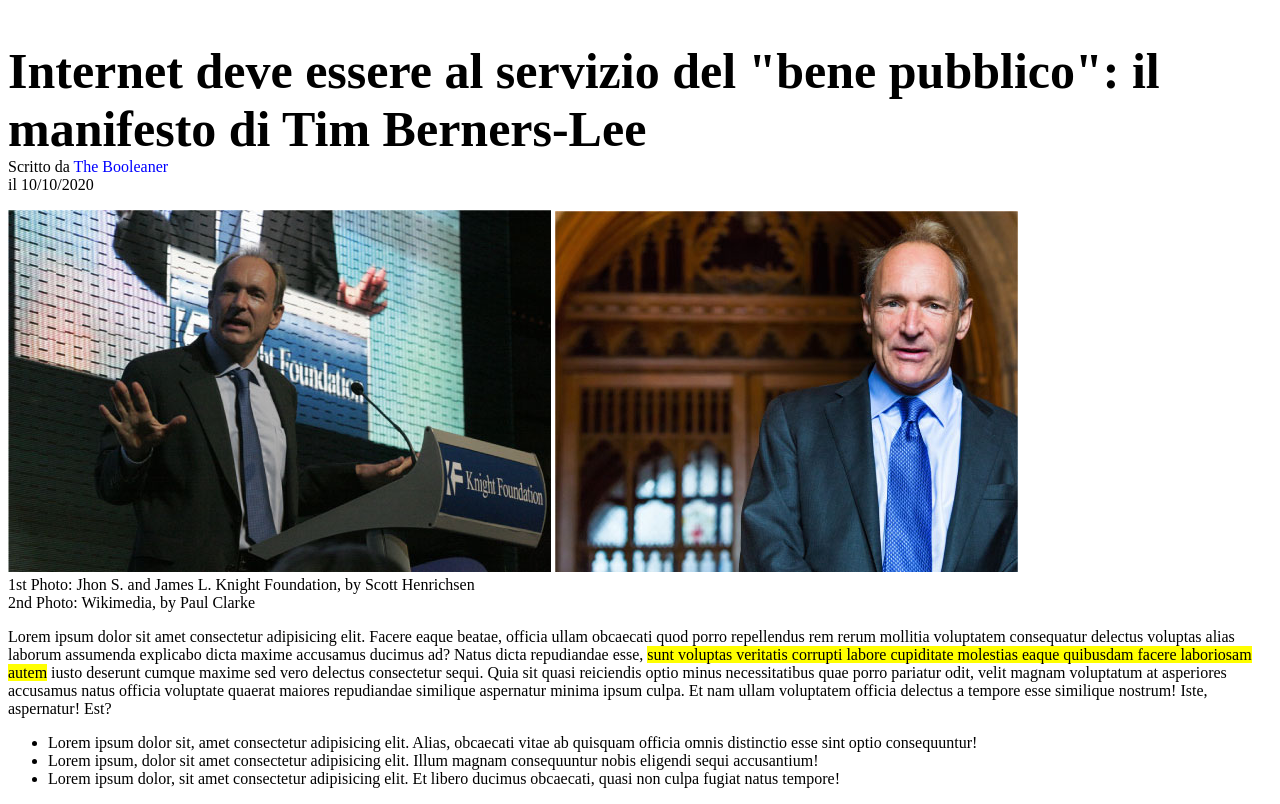
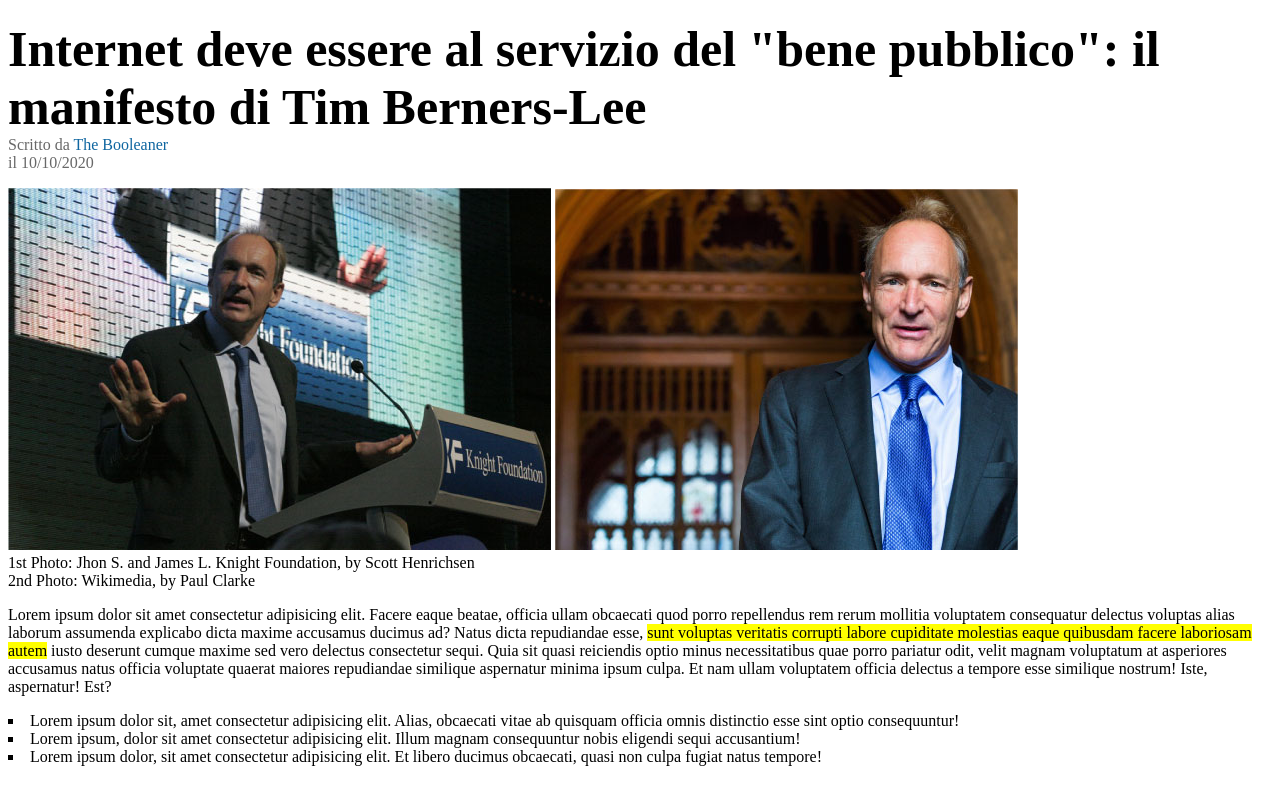
Before and after one commit to Damiano-Mariscoli/html-css-booleaner, a plain HTML site: page index.html in a window 1280 px wide. Shown: the part 188-992 px from the top of the page. After the commit the page ends 970 px from the top, so only its background shows below. Drawn offline with Linux system fonts and the light colour scheme.

Commit message:
aggiunta della lista giustificata

```diff
--- a/css/style.css
+++ b/css/style.css
@@ -15,6 +15,7 @@ figure{
 .titolo{
     font-size: 50px;
     margin-bottom: 0px;
+    margin-top: 20px;
 }
 .caption{
     list-style-type: none;
@@ -22,10 +23,21 @@ figure{
     padding-left: 0;
 }
 .caption-titolo{
-    margin:0px;
+    margin:0 auto;
     color:rgba(0, 0, 0, 15);
 
 }
 .testo-colorato{
-    color: blue;
+    color: rgb(15, 102, 160);
 }
+.grigio{
+    color: rgb(104, 104, 104);
+}
+.lista-main{
+    list-style-type:square;
+    list-style-position: inside;
+    padding-left: 0px;
+}
+.font16{
+    font-size: 100px;
+}
--- a/index.html
+++ b/index.html
@@ -15,8 +15,8 @@
             Internet deve essere al servizio del "bene pubblico":
             il manifesto di Tim Berners-Lee
         </h1>
-        <p class="caption-titolo">Scritto da <span class="testo-colorato">The Booleaner</span></p>
-        <p class="caption-titolo">il 10/10/2020</p>
+        <p class="caption-titolo" class="font16"><span class="grigio">Scritto da </span><span class="testo-colorato">The Booleaner</span></p>
+        <p class="caption-titolo"><span class="grigio">il 10/10/2020</span></p>
     </section>
     <figure>
         <img src="./img/tim-1.jpg" alt="">
@@ -29,6 +29,7 @@
             </figcaption>
     </figure>
     <main>
+        <section>
             <p>
             Lorem ipsum dolor sit amet consectetur adipisicing elit.
             Facere eaque beatae, officia ullam obcaecati quod porro repellendus rem
@@ -46,6 +47,7 @@
                 <li>Lorem ipsum, dolor sit amet consectetur adipisicing elit. Illum magnam consequuntur nobis eligendi sequi accusantium!</li>
                 <li>Lorem ipsum dolor, sit amet consectetur adipisicing elit. Et libero ducimus obcaecati, quasi non culpa fugiat natus tempore!</li>
             </ul>
+        </section>
     </main>
 </body>
 </html>
```
Lines whose indentation alone changed are shown as unchanged.
